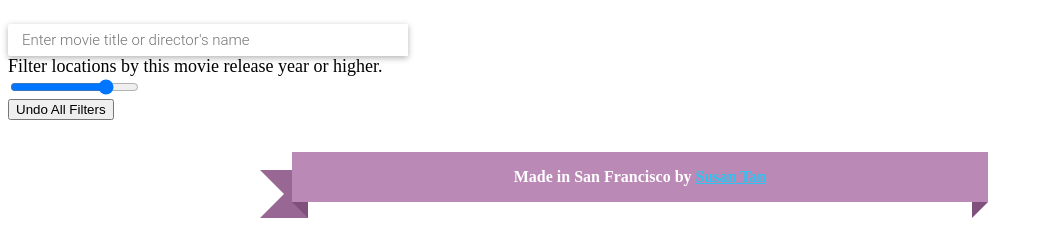
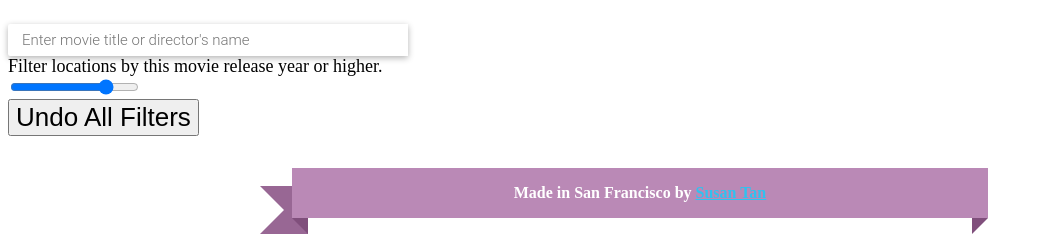
Before and after one commit to jvxtaposed/SF_Films_on_Google_Map, a Flask app: template templates/index.html in a window 1280 px wide. Shown: the top 250 px of the page, without its empty margins (0-1046 px from the left). Run offline with Flask 2, Linux system fonts and the light colour scheme; the template is opened without the code that fills it, so the values that code supplies are empty; some libraries are stand-ins or nearby versions.

Commit message:
undo filters button size is larger now

```diff
--- a/templates/index.html
+++ b/templates/index.html
@@ -89,6 +89,9 @@
     .ribbon .ribbon-content:after {
        right: 0;
        border-width: 1em 1em 0 0;
+    }
+    #undo_all_filters {
+       font-size: 26px;
     }
     </style>
     <script type="text/javascript"
```
